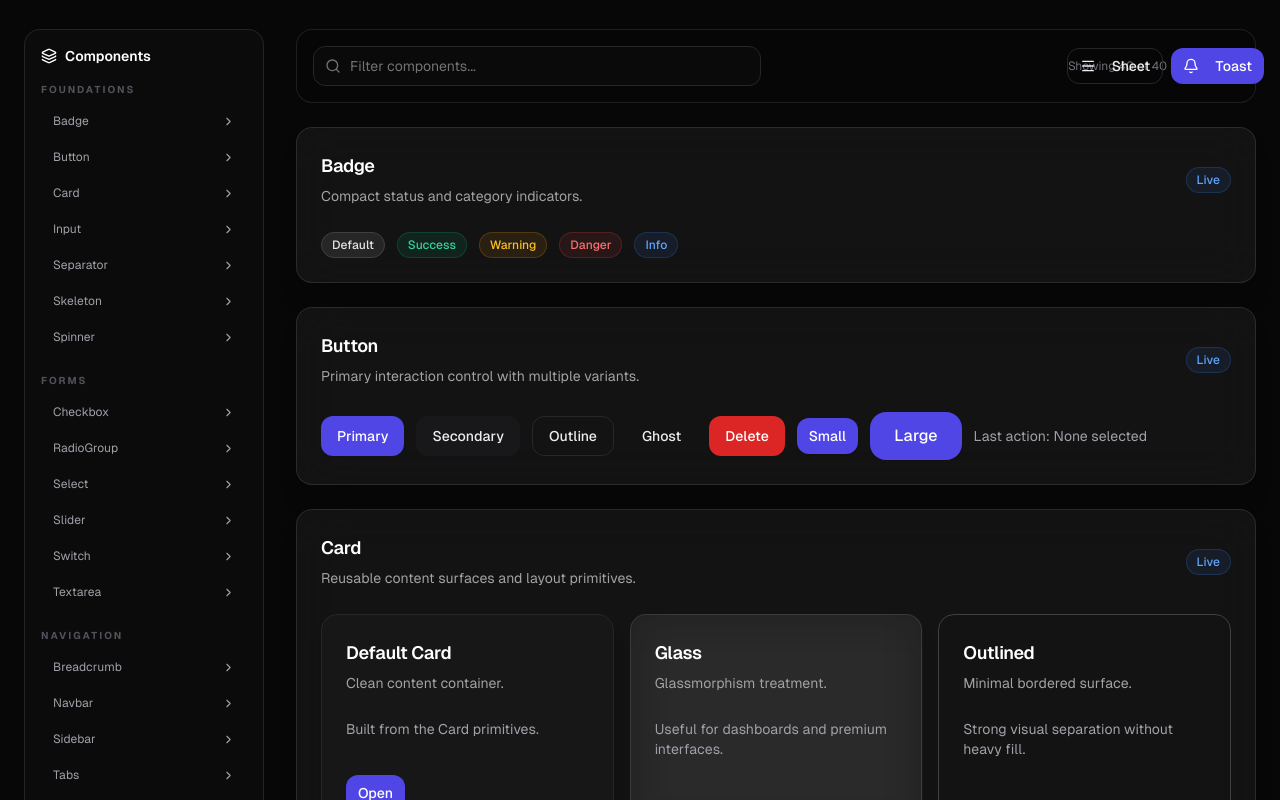
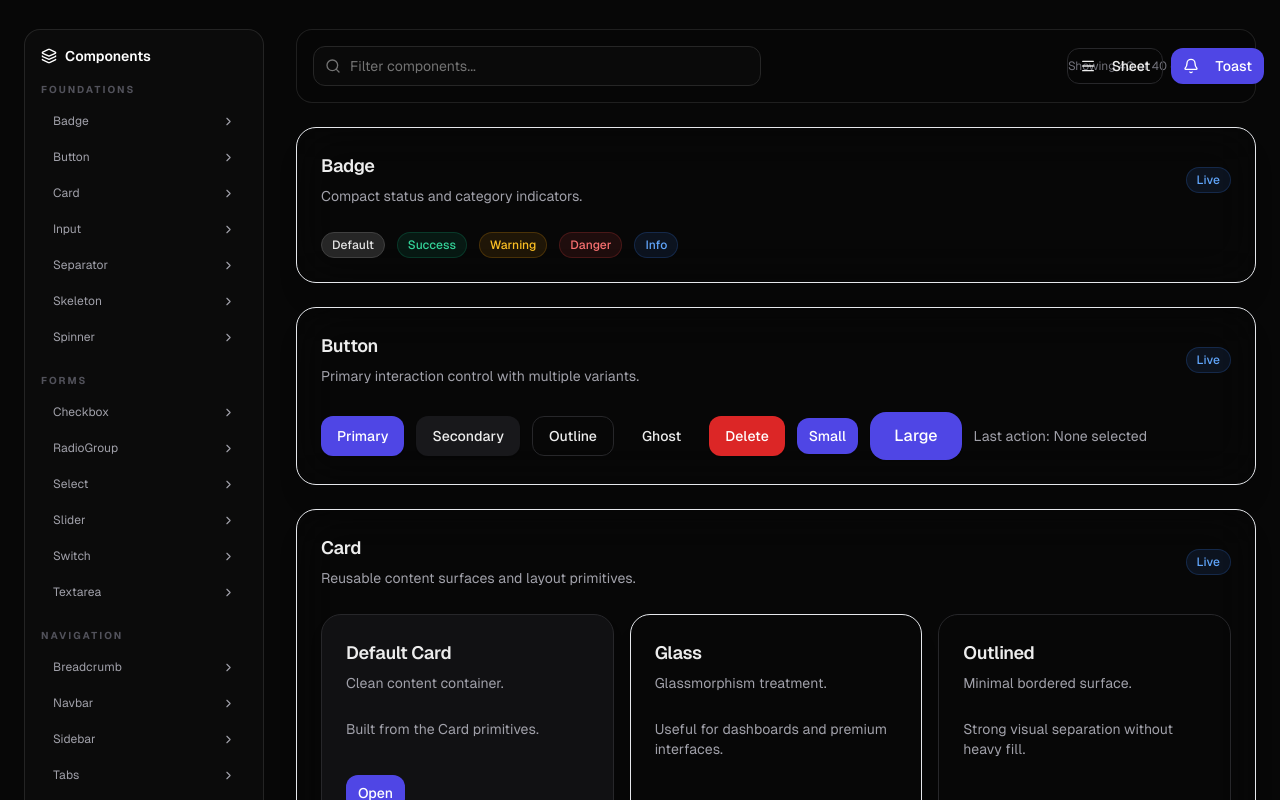
Before and after one commit to biznez-da-1/pro-ui-kit, a Next.js app: page / in a window 1280 px wide. Shown: the part 700-1500 px from the top of the page. Built offline with nearby package versions, Linux system fonts and the light colour scheme.

Commit message:
feat: migrate core primitive to semantic tokens

```diff
--- a/src/components/ui/Card.tsx
+++ b/src/components/ui/Card.tsx
@@ -6,11 +6,11 @@ export interface CardProps extends React.HTMLAttributes<HTMLDivElement> {
 }
 
 const variants = {
-  default: "border border-neutral-800 bg-neutral-900 shadow-lg",
+  default: "border border-border bg-surface shadow-lg",
   glass:
-    "border border-white/10 bg-white/5 shadow-xl backdrop-blur-xl",
+    "border border-border/70 bg-surface/80 shadow-xl backdrop-blur-xl",
   outlined:
-    "border border-neutral-700 bg-transparent",
+    "border border-border bg-transparent",
 };
 
 export function Card({
@@ -21,7 +21,7 @@ export function Card({
   return (
     <div
       className={cn(
-        "rounded-2xl",
+        "rounded-ui-xl",
         variants[variant],
         className,
       )}
@@ -49,7 +49,7 @@ export function CardTitle({
   return (
     <h3
       className={cn(
-        "text-lg font-semibold tracking-tight text-white",
+        "text-lg font-semibold tracking-tight text-surface-foreground",
         className,
       )}
       {...props}
@@ -64,7 +64,7 @@ export function CardDescription({
   return (
     <p
       className={cn(
-        "mt-1 text-sm leading-6 text-neutral-400",
+        "mt-1 text-sm leading-6 text-muted-foreground",
         className,
       )}
       {...props}
```
